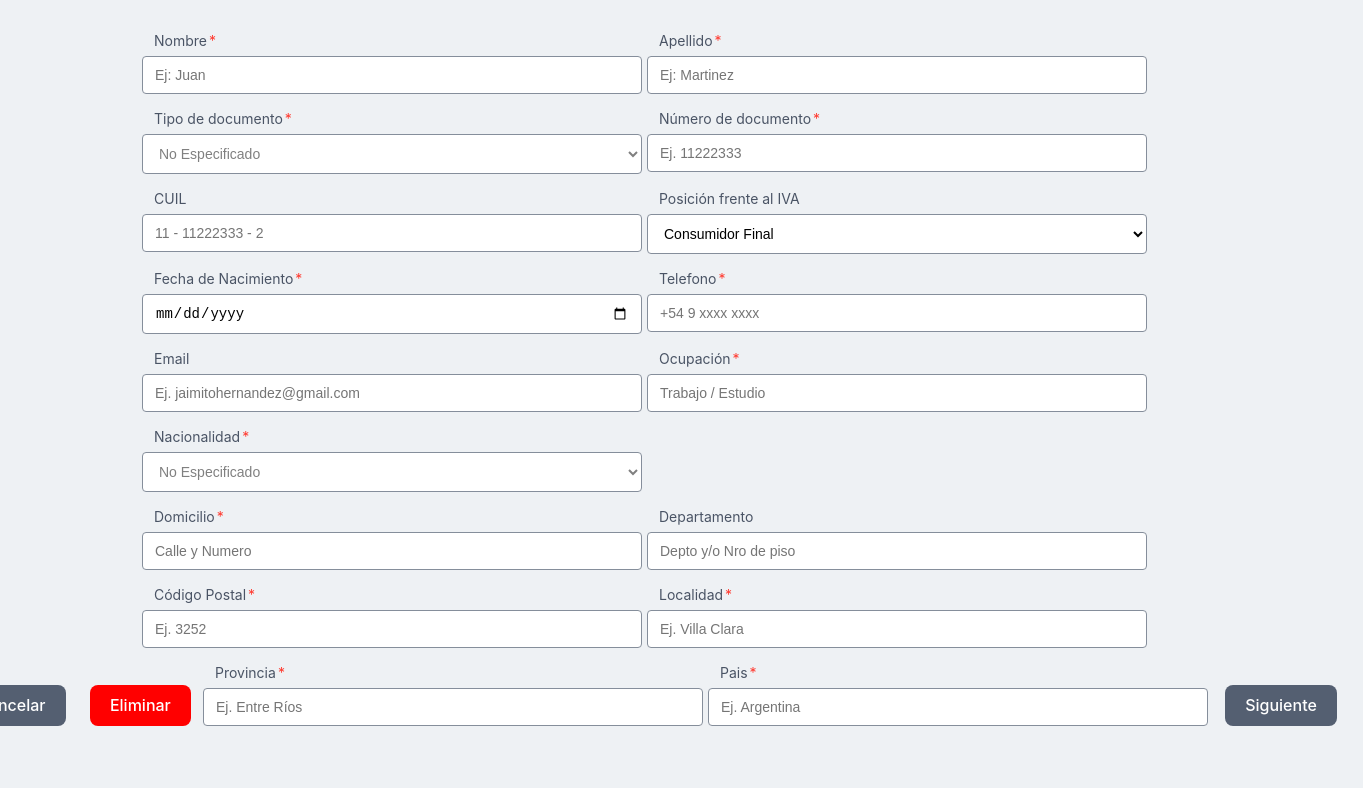
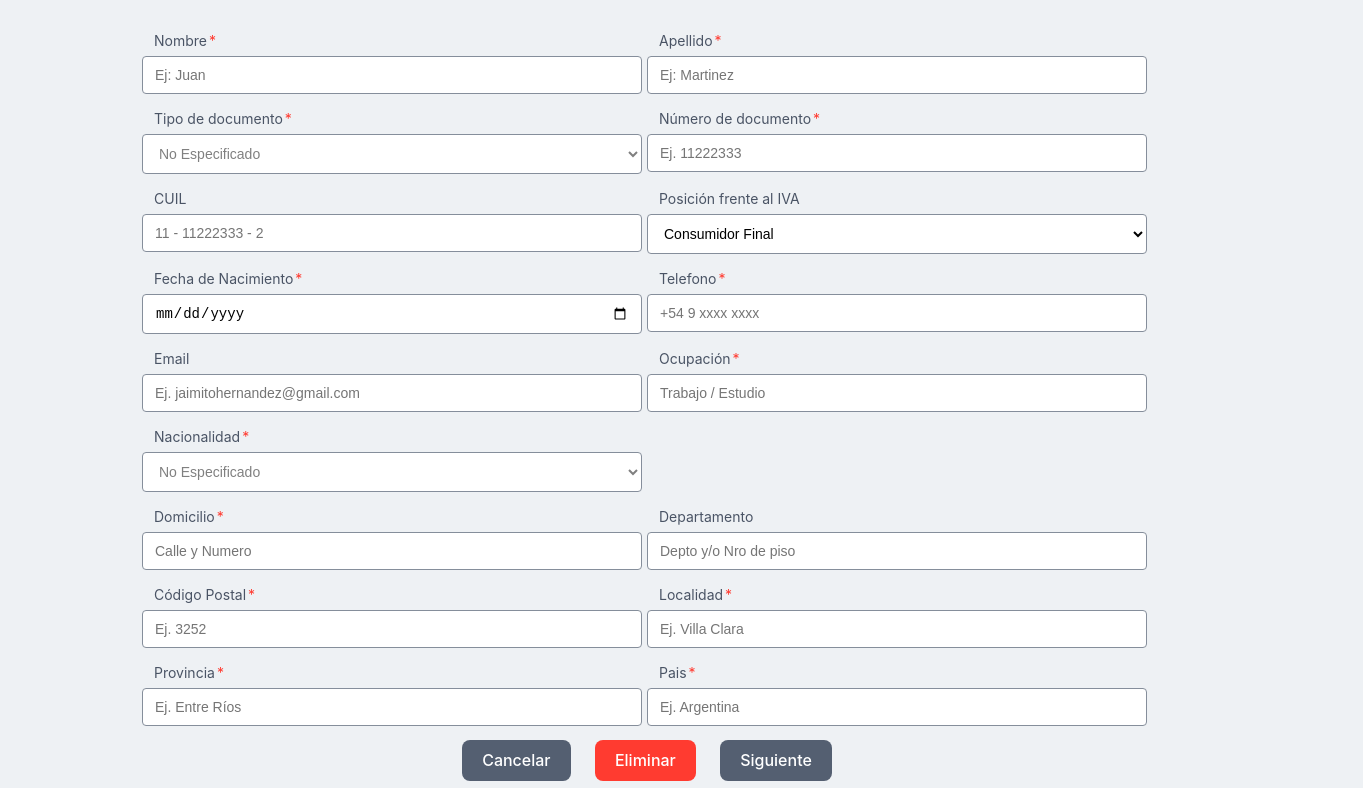
Before and after one commit to lumaglia/TP-DESO, a Next.js app in the folder frontend/: page /Huesped/Modificar in a window 1280 px wide. Shown: the part 109-897 px from the top of the page, 1363 px wide, since content can reach past the window. Before the commit the page ends 842 px from the top, so only its background shows below. Built offline with nearby package versions, Linux system fonts and the light colour scheme.

Commit message:
feat(front): Error visible al usuario en caso de no poder cargar los datos a modificar.

```diff
--- a/frontend/app/Huesped/Modificar/page.tsx
+++ b/frontend/app/Huesped/Modificar/page.tsx
@@ -22,6 +22,7 @@ export default function ModificarHuesped() {
     const { errors } = formState;
     const [ alertaCancelarOpen, setAlertaCancelarOpen] = useState(false);
     const [ alertaDocumentoOpen, setAlertaDocumentoOpen] = useState(false);
+    const [ noEncontrado, setNoEncontrado] = useState(false);
 
     const posicionIVA = watch('posicionIva');
     if(validation['cuil'].required.value && posicionIVA !== 'Responsable Inscripto'){
@@ -63,11 +64,10 @@ export default function ModificarHuesped() {
                             provincia: huespedBackend.direccion?.provincia || '',
                             pais: huespedBackend.direccion?.pais || ''
                         };
-
                         reset(datosParaForm);
                     }
                 })
-                .catch(err => console.error("Error cargando huesped", err));
+                .catch(err => {console.error("Error cargando huesped", err); setNoEncontrado(true)});
         }
     }, [tipoDocParam, nroDocParam, reset]);
 
@@ -108,6 +108,17 @@ export default function ModificarHuesped() {
     return(
         <>
             <Encabezado titulo='Modificar Huésped' />
+            {
+                noEncontrado?
+                    <>
+                        <h2 style={{textAlign:'center'}}>Error al obtener el huesped</h2>
+                        <Row>
+                            <button type='button' className='Button'
+                                    onClick={() => router.push('/')}>Volver
+                            </button>
+                        </Row>
+                    </> :
+                    <>
                         <h2 style={{textAlign:'center'}}>Datos del huésped</h2>
                         <form method='post' onSubmit={handleSubmit(onSubmit)} noValidate>
                             <div style={{display:'flex', justifyContent:'center', alignItems:'flex-start'}}>
@@ -164,28 +175,27 @@ export default function ModificarHuesped() {
                                     </Row>
 
                                     <Row>
-                            <button type='button' className='Button'
-                                    onClick={() => setAlertaCancelarOpen(true)}>Cancelar
-                            </button>
-                            <button type='button' className='Button' data-backcolor='red' onClick={irALaBaja}>
-                                Eliminar
-                            </button>
                                         <Campo field='Provincia' placeholder='Ej. Entre Ríos' isRequired={true}
                                                validation={validation['provincia']} register={register} errors={errors}/>
                                         <Campo field='Pais' placeholder='Ej. Argentina' isRequired={true}
                                                validation={validation['pais']} register={register} errors={errors}/>
+                                    </Row>
+
+                                    <Row>
+                                        <button type='button' className='Button'
+                                                onClick={() => setAlertaCancelarOpen(true)}>Cancelar
+                                        </button>
+                                        <button type='button' className='Button Cancelar' onClick={irALaBaja}>
+                                            Eliminar
+                                        </button>
                                         <button type='submit' className='Button'>Siguiente</button>
                                     </Row>
-
-
-
-
-
-
                                 </div>
                             </div>
                         </form>
                         <AlertaCancelar open={alertaCancelarOpen} setOpen={setAlertaCancelarOpen} text='la Modificacion del Huesped'/>
                     </>
+            }
+        </>
     );
 }
--- a/frontend/app/globals.css
+++ b/frontend/app/globals.css
@@ -87,7 +87,12 @@ body {
 .Button:focus-visible {
     background-color: #3d4555;
 }
-
+.Button.Cancelar {
+    background-color: #ff3b30;
+}
+.Button.Cancelar:hover {
+    background-color: #ff7f6e;
+}
 input:focus {
     outline: 2px solid #80c7ea; /* Change to your desired color */
 }
```
Lines whose indentation alone changed are shown as unchanged.
